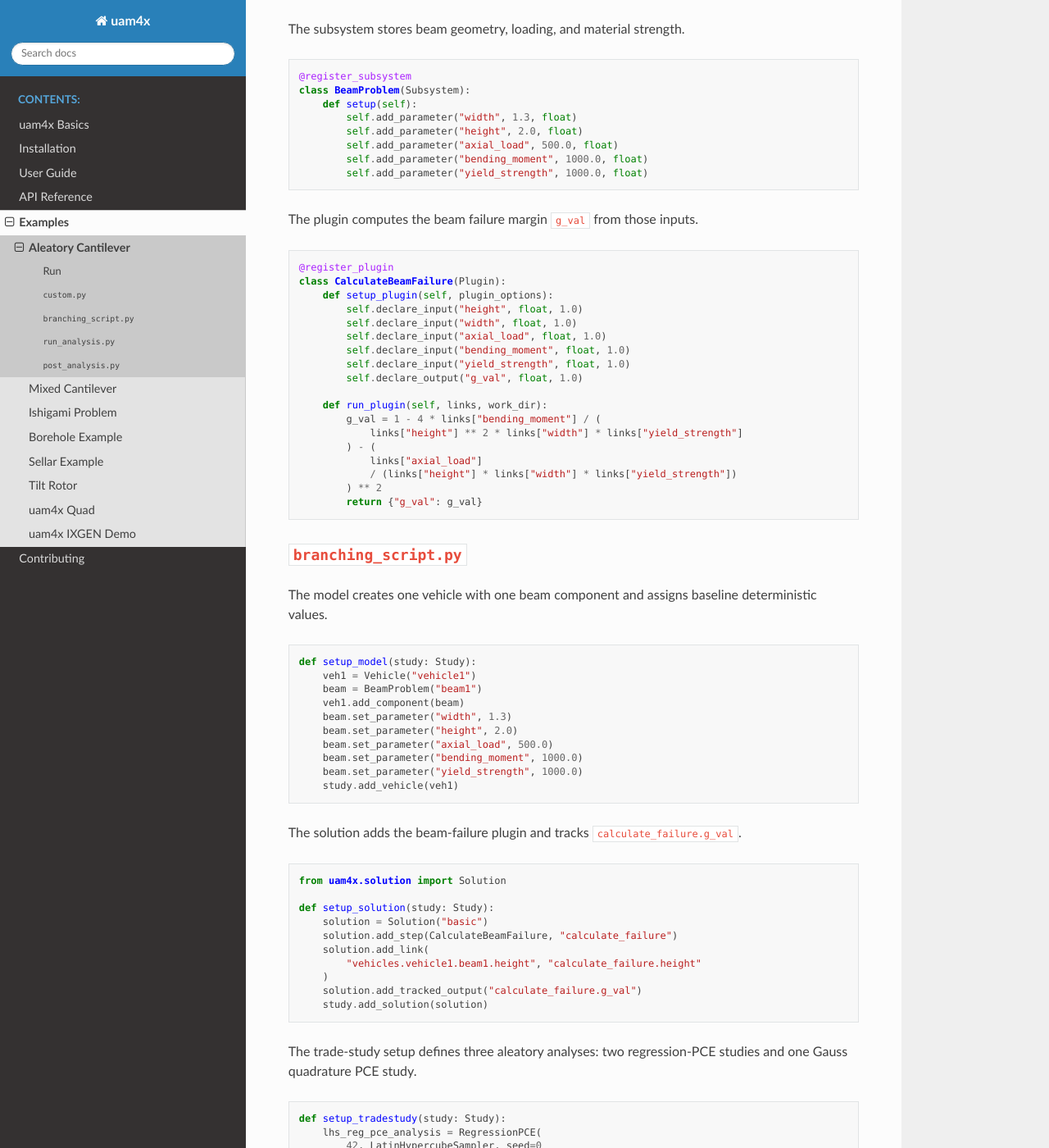
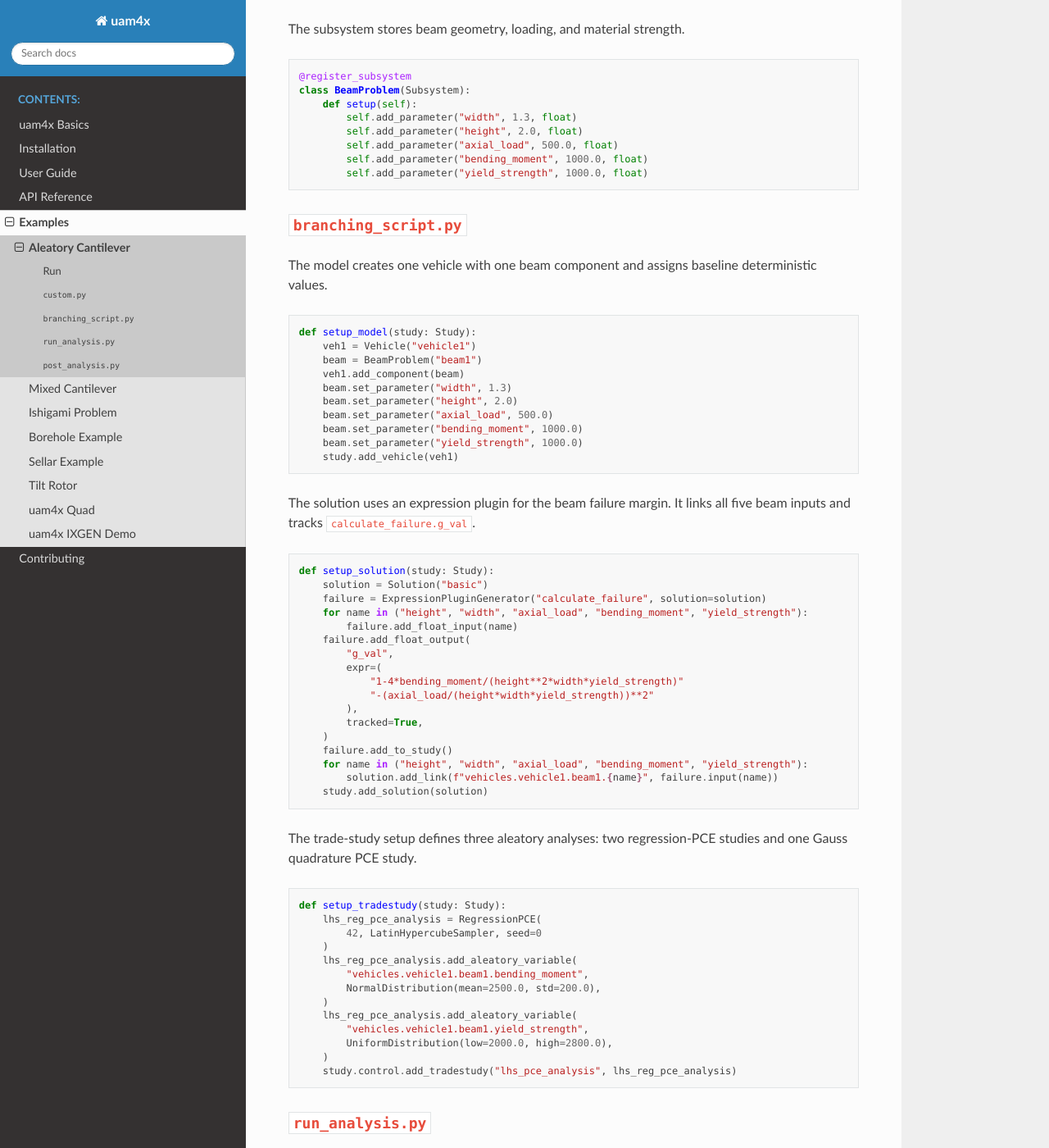
Before and after one commit to M4-Development/uam4x, a Sphinx documentation site: the page built from documentation/examples/aleatory_cantilever.rst, in a window 1280 px wide and 1400 px high, scrolled down 558 px. Shown: the whole window at 82% size. Built offline with Sphinx 7.4.7 and the Read the Docs theme 3.1.0, drawn with Linux system fonts in a browser that asks for light colours; some of the changed text lies outside the part shown.

Commit message:
update UQ for mixed to not have present poly order. update associated documentation

```diff
--- a/documentation/examples/aleatory_cantilever.rst
+++ b/documentation/examples/aleatory_cantilever.rst
@@ -36,29 +36,6 @@ The subsystem stores beam geometry, loading, and material strength.
             self.add_parameter("bending_moment", 1000.0, float)
             self.add_parameter("yield_strength", 1000.0, float)
 
-The plugin computes the beam failure margin ``g_val`` from those inputs.
-
-.. code-block:: python
-
-    @register_plugin
-    class CalculateBeamFailure(Plugin):
-        def setup_plugin(self, plugin_options):
-            self.declare_input("height", float, 1.0)
-            self.declare_input("width", float, 1.0)
-            self.declare_input("axial_load", float, 1.0)
-            self.declare_input("bending_moment", float, 1.0)
-            self.declare_input("yield_strength", float, 1.0)
-            self.declare_output("g_val", float, 1.0)
-
-        def run_plugin(self, links, work_dir):
-            g_val = 1 - 4 * links["bending_moment"] / (
-                links["height"] ** 2 * links["width"] * links["yield_strength"]
-            ) - (
-                links["axial_load"]
-                / (links["height"] * links["width"] * links["yield_strength"])
-            ) ** 2
-            return {"g_val": g_val}
-
 ``branching_script.py``
 -----------------------
 
@@ -78,19 +55,27 @@ deterministic values.
         beam.set_parameter("yield_strength", 1000.0)
         study.add_vehicle(veh1)
 
-The solution adds the beam-failure plugin and tracks ``calculate_failure.g_val``.
+The solution uses an expression plugin for the beam failure margin. It
+links all five beam inputs and tracks ``calculate_failure.g_val``.
 
 .. code-block:: python
 
-    from uam4x.solution import Solution
-
     def setup_solution(study: Study):
         solution = Solution("basic")
-        solution.add_step(CalculateBeamFailure, "calculate_failure")
-        solution.add_link(
-            "vehicles.vehicle1.beam1.height", "calculate_failure.height"
+        failure = ExpressionPluginGenerator("calculate_failure", solution=solution)
+        for name in ("height", "width", "axial_load", "bending_moment", "yield_strength"):
+            failure.add_float_input(name)
+        failure.add_float_output(
+            "g_val",
+            expr=(
+                "1-4*bending_moment/(height**2*width*yield_strength)"
+                "-(axial_load/(height*width*yield_strength))**2"
+            ),
+            tracked=True,
         )
-        solution.add_tracked_output("calculate_failure.g_val")
+        failure.add_to_study()
+        for name in ("height", "width", "axial_load", "bending_moment", "yield_strength"):
+            solution.add_link(f"vehicles.vehicle1.beam1.{name}", failure.input(name))
         study.add_solution(solution)
 
 The trade-study setup defines three aleatory analyses: two regression-PCE
```
Also changed, not shown: other parts of documentation/examples/aleatory_cantilever.rst (+1 -1 lines), documentation/examples/ishigami_problem.rst (+21 -15 lines), documentation/examples/mixed_cantilever.rst (+5 -3 lines), 5 other files.
